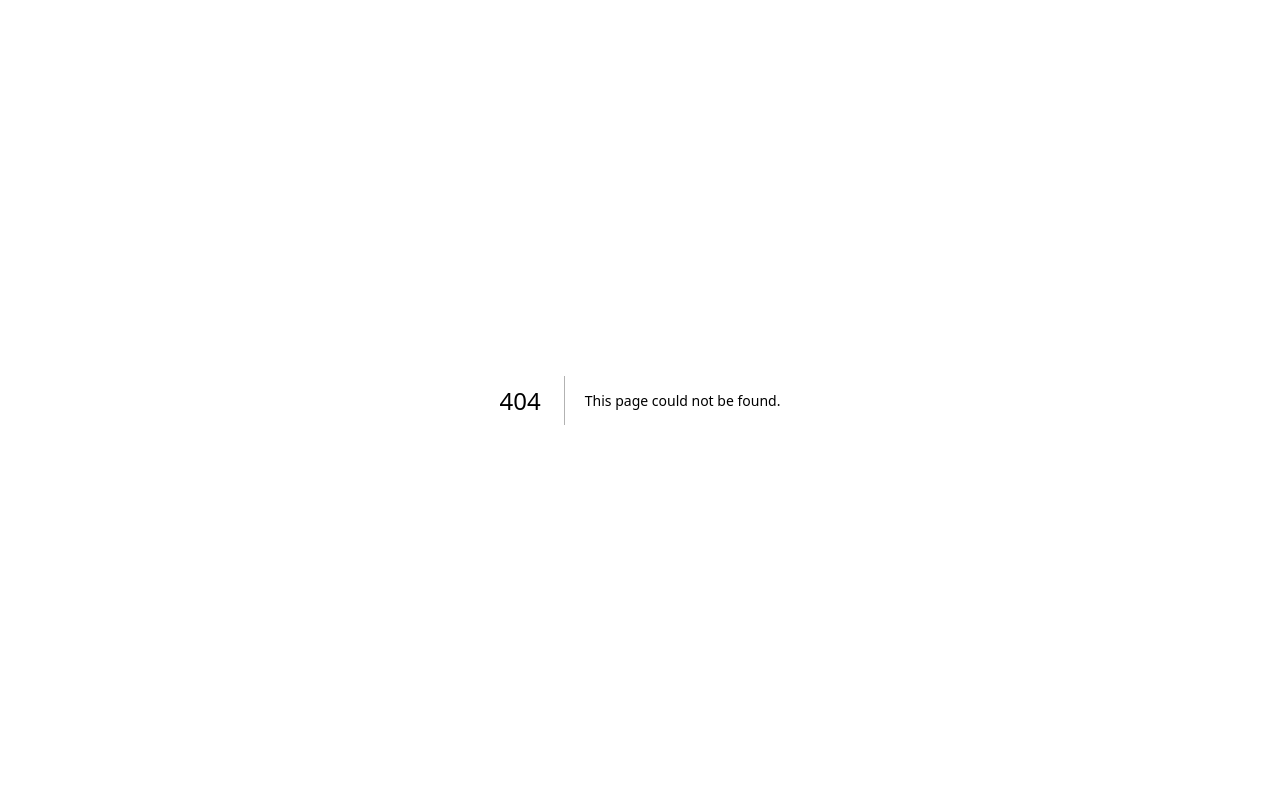
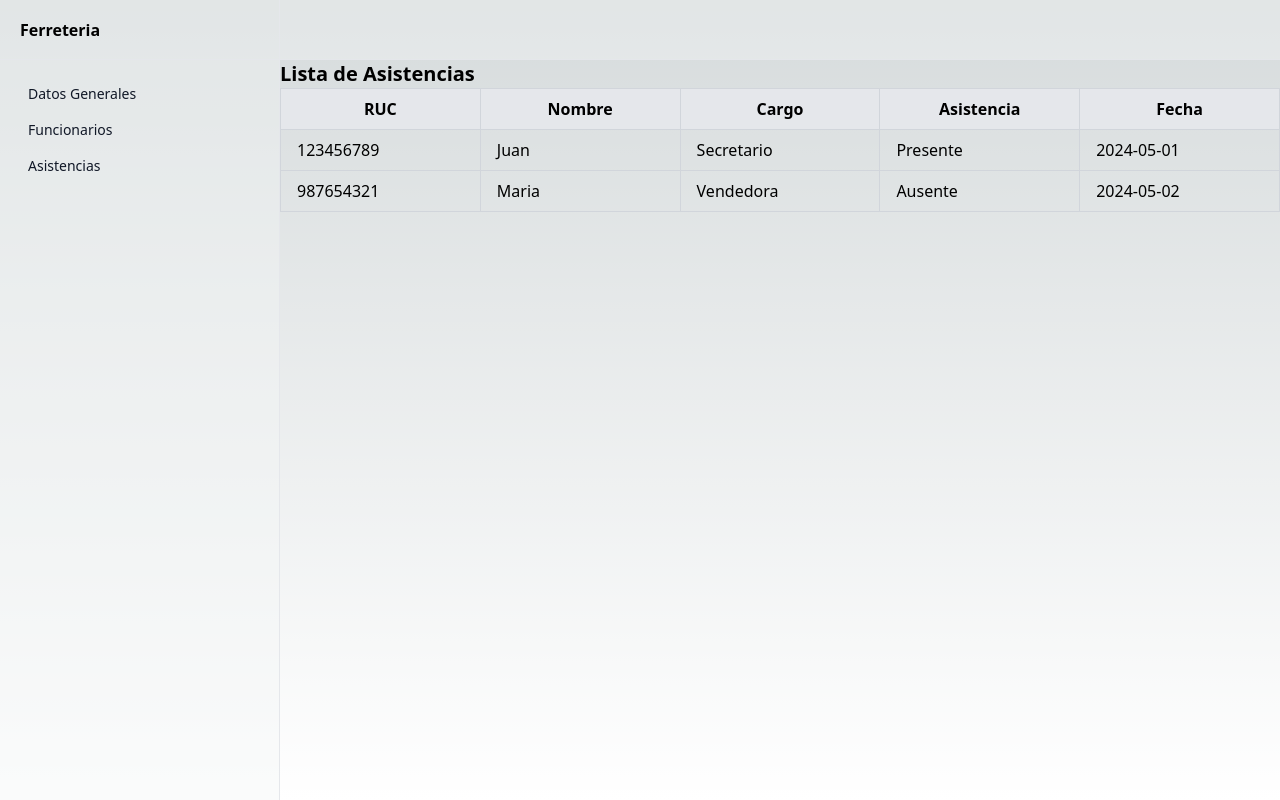
Before and after one commit to IvanSmir/Sistemas-de-Gestion, a Next.js app in the folder client/: page /listarAsistencias in a window 1280 px wide. Before the commit this address had no page. Built offline with nearby package versions, Linux system fonts and the light colour scheme.

Commit message:
Componente para listar Asistencias

```diff
--- /dev/null
+++ b/client/src/components/asistencias/List.tsx
@@ -0,0 +1,46 @@
+import React from "react";
+
+interface Asistencia {
+    id: number;
+    ruc: string;
+    nombre: string;
+    cargo: string;
+    asistencia: string;
+    fecha: string;
+}
+
+export const List: React.FC = () => {
+    // Datos de prueba
+    const asistencias: Asistencia[] = [
+        { id: 1, ruc: "123456789", nombre: "Juan", cargo: "Secretario", asistencia: "Presente", fecha: "2024-05-01" },
+        { id: 2, ruc: "987654321", nombre: "Maria", cargo: "Vendedora", asistencia: "Ausente", fecha: "2024-05-02" },
+    ];
+
+    return (
+        <div>
+            <h2 className="text-xl font-bold">Lista de Asistencias</h2>
+            <table className="w-full table-fixed">
+                <thead>
+                    <tr className="bg-gray-200">
+                        <th className="w-1/5 border border-gray-300 py-2 px-4">RUC</th>
+                        <th className="w-1/5 border border-gray-300 py-2 px-4">Nombre</th>
+                        <th className="w-1/5 border border-gray-300 py-2 px-4">Cargo</th>
+                        <th className="w-1/5 border border-gray-300 py-2 px-4">Asistencia</th>
+                        <th className="w-1/5 border border-gray-300 py-2 px-4">Fecha</th>
+                    </tr>
+                </thead>
+                <tbody>
+                    {asistencias.map((asistencia: Asistencia) => (
+                        <tr key={asistencia.id} className="hover:bg-gray-100">
+                            <td className="border border-gray-300 py-2 px-4">{asistencia.ruc}</td>
+                            <td className="border border-gray-300 py-2 px-4">{asistencia.nombre}</td>
+                            <td className="border border-gray-300 py-2 px-4">{asistencia.cargo}</td>
+                            <td className="border border-gray-300 py-2 px-4">{asistencia.asistencia}</td>
+                            <td className="border border-gray-300 py-2 px-4">{asistencia.fecha}</td>
+                        </tr>
+                    ))}
+                </tbody>
+            </table>
+        </div>
+    );
+};
--- /dev/null
+++ b/client/src/pages/listarAsistencias/index.tsx
@@ -0,0 +1,14 @@
+import { List } from '@/components/asistencias/List';
+import React from 'react'
+import '../../app/globals.css'
+import Layout from '../../app/layout'
+const index = () => {
+    return (
+    <Layout>
+    <div>
+        <List/>
+    </div>
+    </Layout>
+)
+}
+export default index;
```
